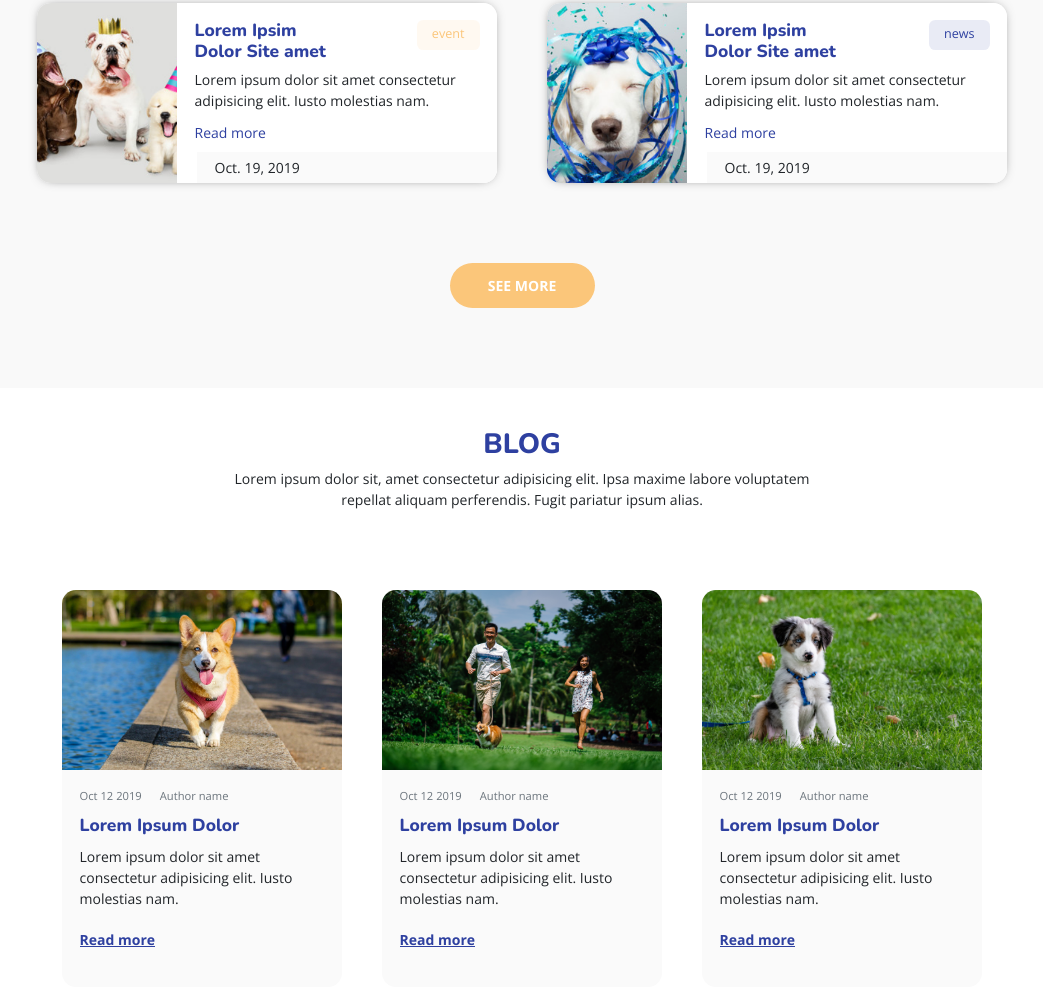
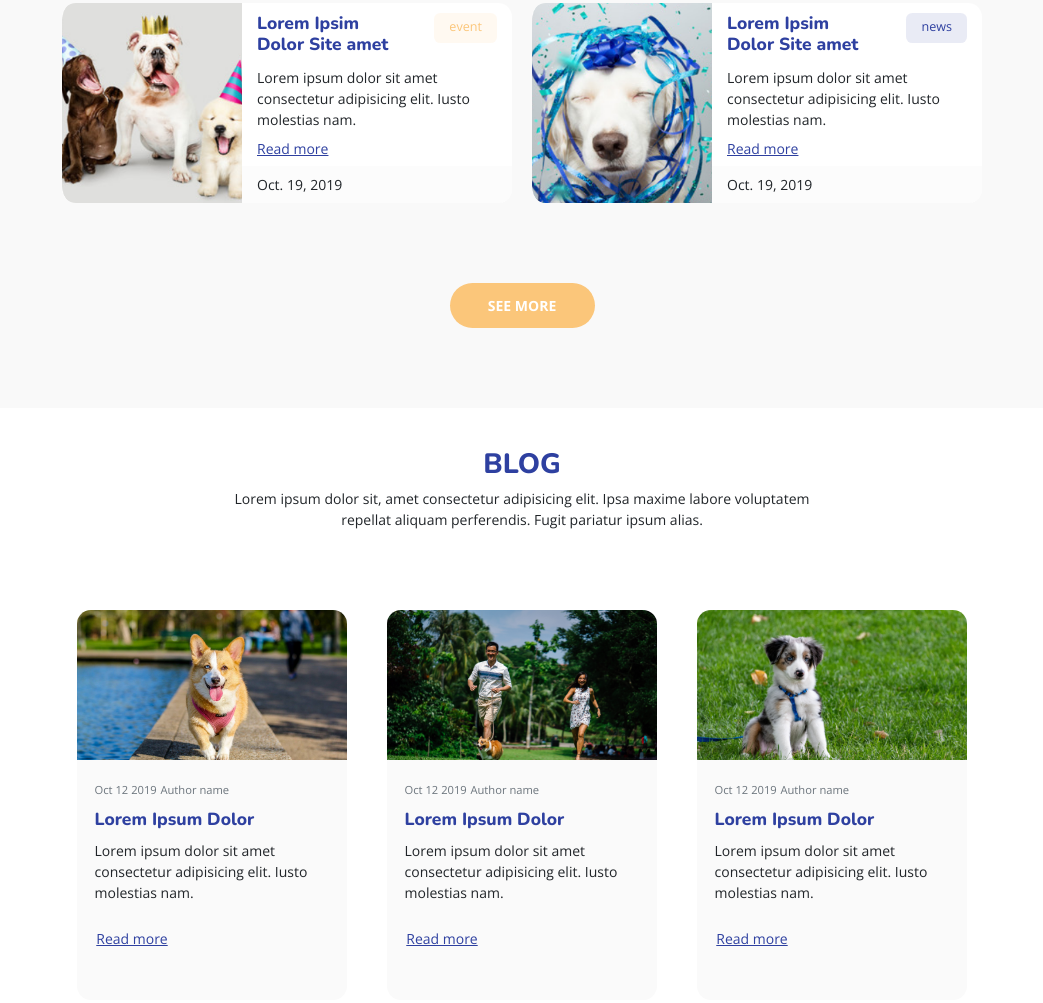
Before and after one commit to iamcelso/pawndation-static-html, a website: page app/index.html in a window 1280 px wide. Shown: the part 3294-4297 px from the top of the page, without its empty margins (118-1161 px from the left). Drawn offline with nearby package versions, Linux system fonts and the light colour scheme.

Commit message:
refactor cards component and its container

```diff
--- a/app/index.html
+++ b/app/index.html
@@ -37,7 +37,7 @@
                 <button class="btn pawn">Donate</button>
             </div>
 
-            <button class="hamburger hamburger--spin is-active" type="button">
+            <button class="hamburger hamburger--spin" type="button">
                 <span class="hamburger-box">
                     <span class="hamburger-inner"></span>
                 </span>
@@ -197,12 +197,9 @@
                                         <h5>Lorem Ipsim Dolor Site amet</h5>
                                         <span class="tag event">event</span>
                                     </div>
-                                    <div class="description">
-                                        <p>Lorem ipsum dolor sit amet consectetur adipisicing elit. Iusto molestias nam.</p>
-                                    </div>
+                                    <p class="description">Lorem ipsum dolor sit amet consectetur adipisicing elit. Iusto molestias nam.</p>
 
                                     <button>Read more</button>
-
                                 </div>
                                 <div class="date-container">Oct. 19, 2019</div>
                             </div>
@@ -276,7 +273,7 @@
 
                     <div class="card-blog-container">
                         <div class="card md curve-side card-img-top">
-                            <img class="card-img-top" src="./assets/images/image-5.png" alt="Blank image">
+                            <img src="./assets/images/image-5.png" alt="Blank image">
                             <div class="card-body">
                                 <div class="content">
                                     <div class="date-container">
@@ -292,7 +289,7 @@
                             </div>
                         </div>
                         <div class="card md curve-side card-img-top">
-                            <img class="card-img-top" src="./assets/images/image-2.png" alt="Blank image">
+                            <img src="./assets/images/image-2.png" alt="Blank image">
                             <div class="card-body">
                                 <div class="content">
                                     <div class="date-container">
@@ -308,7 +305,7 @@
                             </div>
                         </div>
                         <div class="card md curve-side card-img-top">
-                            <img class="card-img-top" src="./assets/images/image-4.png" alt="Blank image">
+                            <img src="./assets/images/image-4.png" alt="Blank image">
                             <div class="card-body">
                                 <div class="content">
                                     <div class="date-container">
--- a/app/js/main.js
+++ b/app/js/main.js
@@ -26,5 +26,14 @@
             }
         });
 
+
+        $('.hamburger').click(function(){
+            $(this).toggleClass('is-active');
+
+            if($(this).hasClass('is-active')){
+                $('body').animate({});
+            }
+        });
+
     });
 })(jQuery);
--- a/app/scss/component.scss
+++ b/app/scss/component.scss
@@ -283,68 +283,45 @@ a{
 .events-card-container{
     display: grid;
     grid-template-columns: repeat(2, 1fr);
-    grid-row-gap: 40px;
-    padding: 0 40px;
-    align-items: center;
+    grid-gap: 20px;
+    width: 80%;
+    margin: auto;
     justify-content: center;
 
     .card{
-        @include box-shadow;
-        margin: 0 auto;
-
         .card-body{
-            background-color: #fff;
-            padding:0 1.25rem;
-            padding-top: 1.25rem;
+            display: flex;
+            flex-direction: column;
+            padding: 0;
 
             .content{
-                display: flex;
-                flex-direction: column;
-                justify-content: space-between;
-                height: 100%;
-                position: relative;
-                overflow: hidden;
-
+                padding: 10px 15px;
+                flex: 1;
                 .header-container{
                     display: flex;
                     justify-content: space-between;
 
                     h5{
                         text-transform: none;
-                        width: 150px;
-
-                        margin-right: 50px;
-                    }
-                }
-                .description{
-                    height: 35%;
-
-                    p{
-                        margin: 0;
-                        padding: 0 !important;
+                        width: 60%;
                     }
                 }
 
+                .description{margin-top: 5px;}
                 button{
+                    outline: none;
                     background: none;
-                    outline: none;
                     border: none;
-                    margin-bottom: 40px;
-                    align-self: flex-start;
-                    color: $navy-blue;
+                    margin-top: 8px;
+                    color: $primary-color;
+                    text-decoration: underline;
                 }
+            }
 
-
-            }
             .date-container{
-                padding: 5px 1.25rem ;
-                background-color: #fafafa;
+                background: #fcfcfc;
                 border-bottom-right-radius: 1em;
-
-                position: absolute;
-                bottom: 0;
-                left: 160px;
-                right: 0;
+                padding: 8px 15px;
             }
         }
     }
@@ -361,38 +338,31 @@ a{
     }
 
     .card{
+        background: #fafafa;
+
         &:nth-child(2){
             margin: 0 40px;
         }
 
-        .card-body{
-            background-color: #fafafa;
-
-            .content{
-                .date-container{
-                    display: flex;
-                    align-items: center;
-                    small:last-child{
-                        margin: 0 18px;
-                    }
-                }
-            }
+        .content{
+            display: flex;
+            flex-direction: column;
 
             h5{
+                margin: 10px 0;
                 text-transform: none;
-                margin: 10px 0;
             }
 
             button{
+                outline: none;
                 background: none;
-                outline: none;
                 border: none;
-                color: $navy-blue;
-                font-weight: bold;
-                margin: 20px 0;
+                margin-top: 20px;
+                color: $primary-color;
                 text-decoration: underline;
+                width: 75px;
+                padding: 5px 0;
             }
-
         }
     }
 }
--- a/app/scss/components/cards.scss
+++ b/app/scss/components/cards.scss
@@ -1,12 +1,14 @@
 $border-radius-size: 1em;
-$card-medium-size: 280px;
+$card-medium-size: 450px;
 
 .card{
     border:none;
+    display: flex;
 
     &.card-img-top{
         &.md{
-            width: $card-medium-size;
+            width: $card-medium-size - 180;
+            height: $card-medium-size - 60;
         }
 
         &.curve-side{
@@ -22,18 +24,22 @@ $card-medium-size: 280px;
             }
 
         }
+        img{
+            width: 100%;
+            height: $card-medium-size - 300;
 
-        img, .card-img-top{
-            height: 180px;
-            width: $card-medium-size;
             object-fit: cover;
-            object-position: top center;
+            object-position:top center;
         }
     }
 
     &.card-img-left{
         flex-direction: row;
 
+        &.md{
+            width: $card-medium-size;
+            height: $card-medium-size - 250;
+        }
         &.curve-side{
             border-radius: $border-radius-size;
 
@@ -49,17 +55,13 @@ $card-medium-size: 280px;
         }
 
         .card-body{
-            width: $card-medium-size;
+            width: 60%;
         }
-        &.md{
-            width: $card-medium-size + 180;
-            height: $card-medium-size - 100;
-
-        }
-        img, .card-img-left{
-            width: $card-medium-size - 140;
+        img{
+            width: 40%;
+            height: 100%;
             object-fit: cover;
-            object-position: top center;
+            object-position:center;
         }
     }
 }
--- a/app/scss/styles.scss
+++ b/app/scss/styles.scss
@@ -330,10 +330,6 @@ nav{
         margin: 40px 0;
         padding-top: 50px;
 
-        p{
-            padding: 0 100px;
-        }
-
         hr{
         margin-top: $margin-top-from-heading;
         }
```
Also changed, not shown: app/css/component.css, app/css/components/cards.css, app/css/index.css, app/css/styles.css, app/css/uikit.css.
